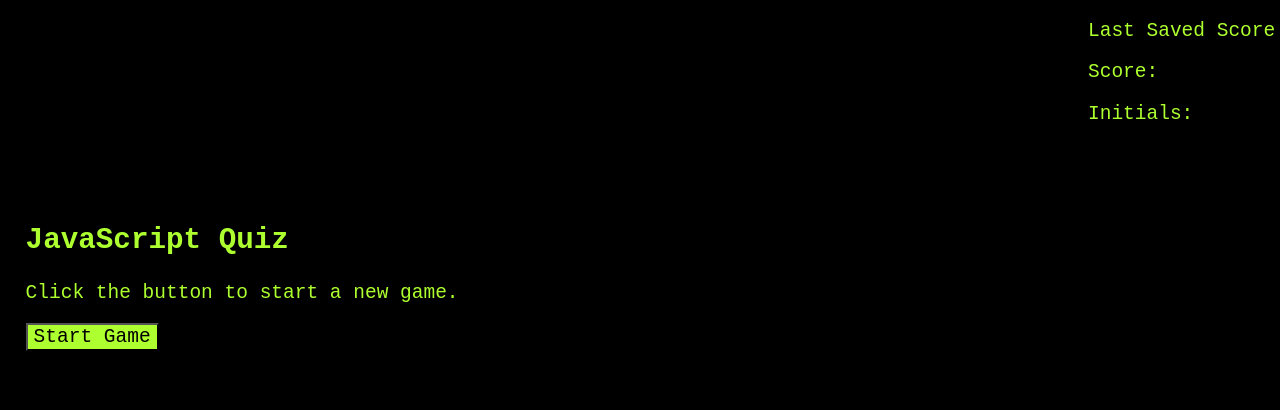
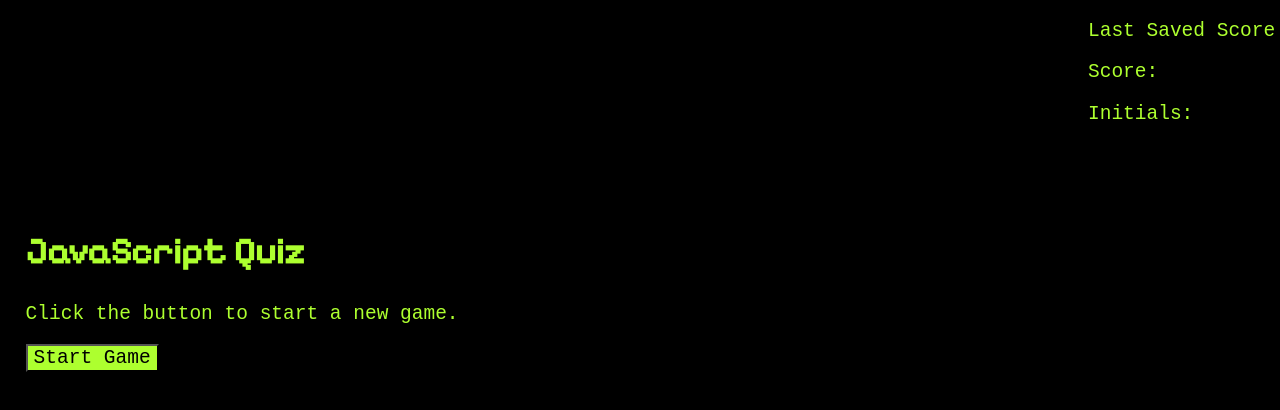
Before and after one commit to jmlouf/javascript-quiz-game, a plain HTML site: page index.html in a window 1280 px wide. Drawn offline with Linux system fonts and the light colour scheme.

Commit message:
Added new font to main screen.

```diff
--- a/assets/css/style.css
+++ b/assets/css/style.css
@@ -6,6 +6,10 @@ body {
     margin: 0px;
     background-color: black;
     padding: 2%;
+}
+
+h1 {
+    font-family: 'Pixelify Sans', sans-serif;
 }
 
 /* Parent element. */
--- a/index.html
+++ b/index.html
@@ -5,6 +5,10 @@
         <meta charset="UTF-8">
         <meta name="viewport" content="width=device-width, initial-scale=1.0">
         <meta http-equiv="X-UA-Compatible" content="ie=edge">
+        <link rel="preconnect" href="https://fonts.googleapis.com">
+        <link rel="preconnect" href="https://fonts.gstatic.com" crossorigin>
+        <link href="https://fonts.googleapis.com/css2?family=Pixelify+Sans&display=swap" rel="stylesheet">
+
         <title>JavaScript Quiz Game</title>
         <link rel="stylesheet" type="text/css" href="./assets/css/style.css">
     </head>
```
